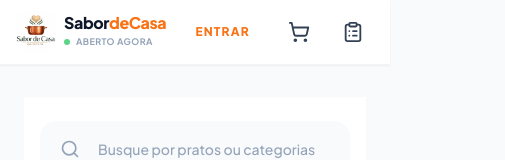
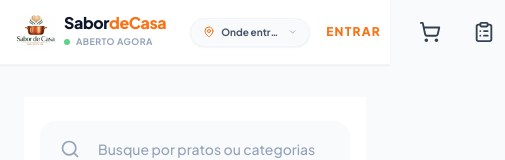
Before and after one commit to felipy1993/marmitaria, a React (Vite) app: page /#/ in a window 390 px wide. Shown: the top 160 px of the page, 505 px wide, since content can reach past the window. Built offline with nearby package versions, Linux system fonts and the light colour scheme; no server answers; the database is empty.

Commit message:
style: habilitar seletor de endereço no mobile e ajustes de responsividade no header

```diff
--- a/pages/Store.tsx
+++ b/pages/Store.tsx
@@ -629,13 +629,13 @@ const Store: React.FC = () => {
 
             <div
               onClick={() => setIsAddressModalOpen(true)}
-              className={`hidden lg:flex items-center gap-2 px-4 py-2 bg-slate-50 rounded-full border border-slate-100 ml-4 max-w-xs truncate transition-colors cursor-pointer hover:bg-slate-100 shadow-sm`}
+              className="flex items-center gap-1.5 md:gap-2 px-3 md:px-4 py-1.5 md:py-2 bg-slate-50 rounded-full border border-slate-100 ml-2 md:ml-4 max-w-[120px] xs:max-w-[160px] md:max-w-xs truncate transition-colors cursor-pointer hover:bg-slate-100 shadow-sm"
             >
-              <MapPin size={14} className="text-orange-500 shrink-0" />
-              <span className="text-xs font-bold text-slate-600 truncate">
-                {formData.street ? `${formData.street}, ${formData.number}` : (config?.addressBase || 'Selecione o endereço')}
+              <MapPin size={12} className="text-orange-500 shrink-0 md:w-3.5 md:h-3.5" />
+              <span className="text-[10px] md:text-xs font-bold text-slate-600 truncate">
+                {formData.street ? `${formData.street}, ${formData.number}` : (config?.addressBase || 'Onde entregar?')}
               </span>
-              <ChevronDown size={14} className="text-slate-400" />
+              <ChevronDown size={12} className="text-slate-400 md:w-3.5 md:h-3.5" />
             </div>
           </div>
 
```
